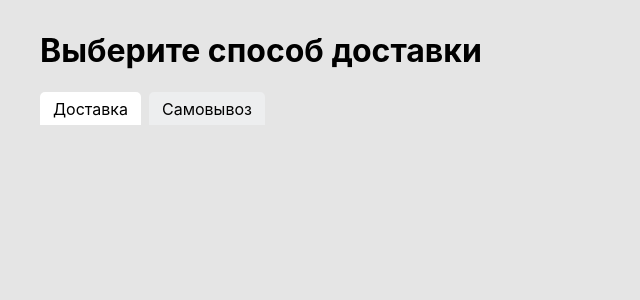
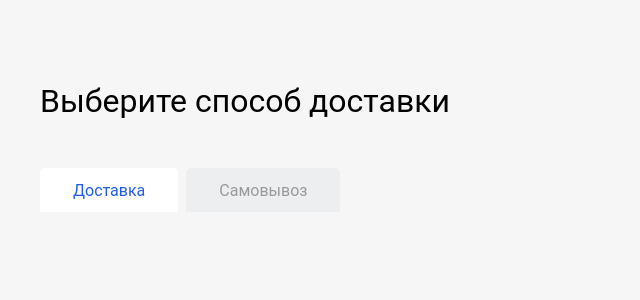
Before and after one commit to Ymaril/order-component, a React (Create React App) app: page / in a window 1280 px wide. Shown: the top 300 px of the page, without its empty margins (0-640 px from the left). Built offline with nearby package versions, Linux system fonts and the light colour scheme.

Commit message:
Make style

```diff
--- a/src/Order.js
+++ b/src/Order.js
@@ -6,7 +6,7 @@ import { Tab, Tabs, TabList, TabPanel } from 'react-tabs';
 function Order() {
   return (
       <>
-          <h1>Выберите способ доставки</h1>
+          <h1 className="title">Выберите способ доставки</h1>
           <Tabs>
               <TabList>
                   <Tab>Доставка</Tab>
--- a/src/index.css
+++ b/src/index.css
@@ -1,14 +1,16 @@
 body {
   margin: 0;
-  font-family: -apple-system, BlinkMacSystemFont, 'Segoe UI', 'Roboto', 'Oxygen',
-    'Ubuntu', 'Cantarell', 'Fira Sans', 'Droid Sans', 'Helvetica Neue',
-    sans-serif;
+  font-family: 'Roboto', sans-serif;
   -webkit-font-smoothing: antialiased;
   -moz-osx-font-smoothing: grayscale;
-  background: #E5E5E5;
+  background: #F6F6F6;
 }
 
-code {
-  font-family: source-code-pro, Menlo, Monaco, Consolas, 'Courier New',
-    monospace;
+h1 {
+  font-weight: normal;
 }
+
+.title {
+  margin-top: 72px;
+  margin-bottom: 48px;
+}
--- a/src/tabs.css
+++ b/src/tabs.css
@@ -13,7 +13,8 @@
   border-bottom: none;
   position: relative;
   list-style: none;
-  padding: 6px 12px;
+  padding: 12px 32px;
+  color: #999999;
   cursor: pointer;
   background: #EDEEEF;
   border-radius: 5px 5px 0 0;
@@ -22,28 +23,13 @@
 
 .react-tabs__tab--selected {
   background: #FFF;
-  color: black;
-}
-
-.react-tabs__tab--disabled {
-  color: GrayText;
-  cursor: default;
+  color: #215BF0;
 }
 
 .react-tabs__tab:focus {
   box-shadow: 0 0 5px hsl(208, 99%, 50%);
   border-color: hsl(208, 99%, 50%);
   outline: none;
-}
-
-.react-tabs__tab:focus:after {
-  content: "";
-  position: absolute;
-  height: 5px;
-  left: -4px;
-  right: -4px;
-  bottom: -5px;
-  background: #FFF;
 }
 
 .react-tabs__tab-panel {
```
